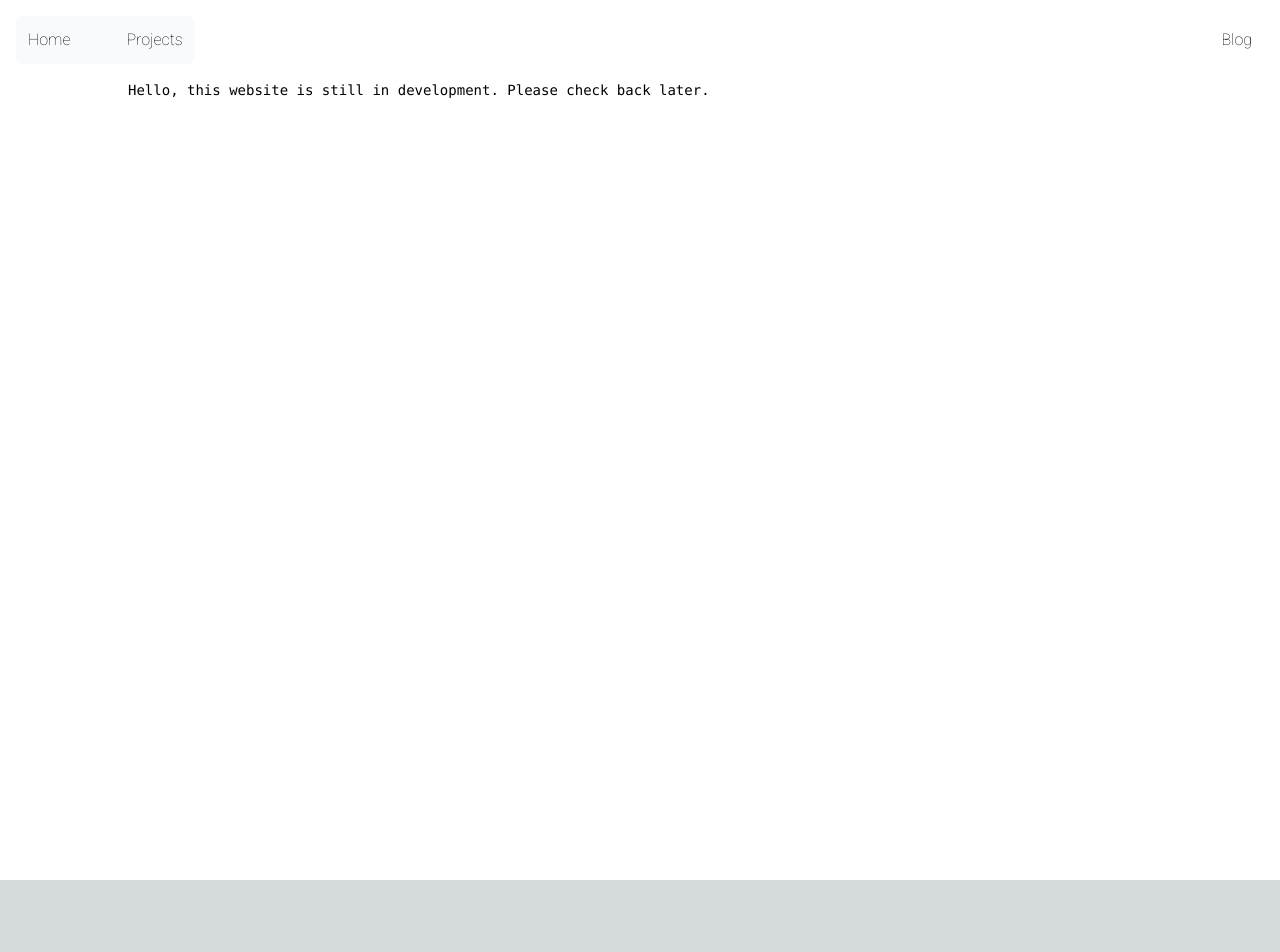
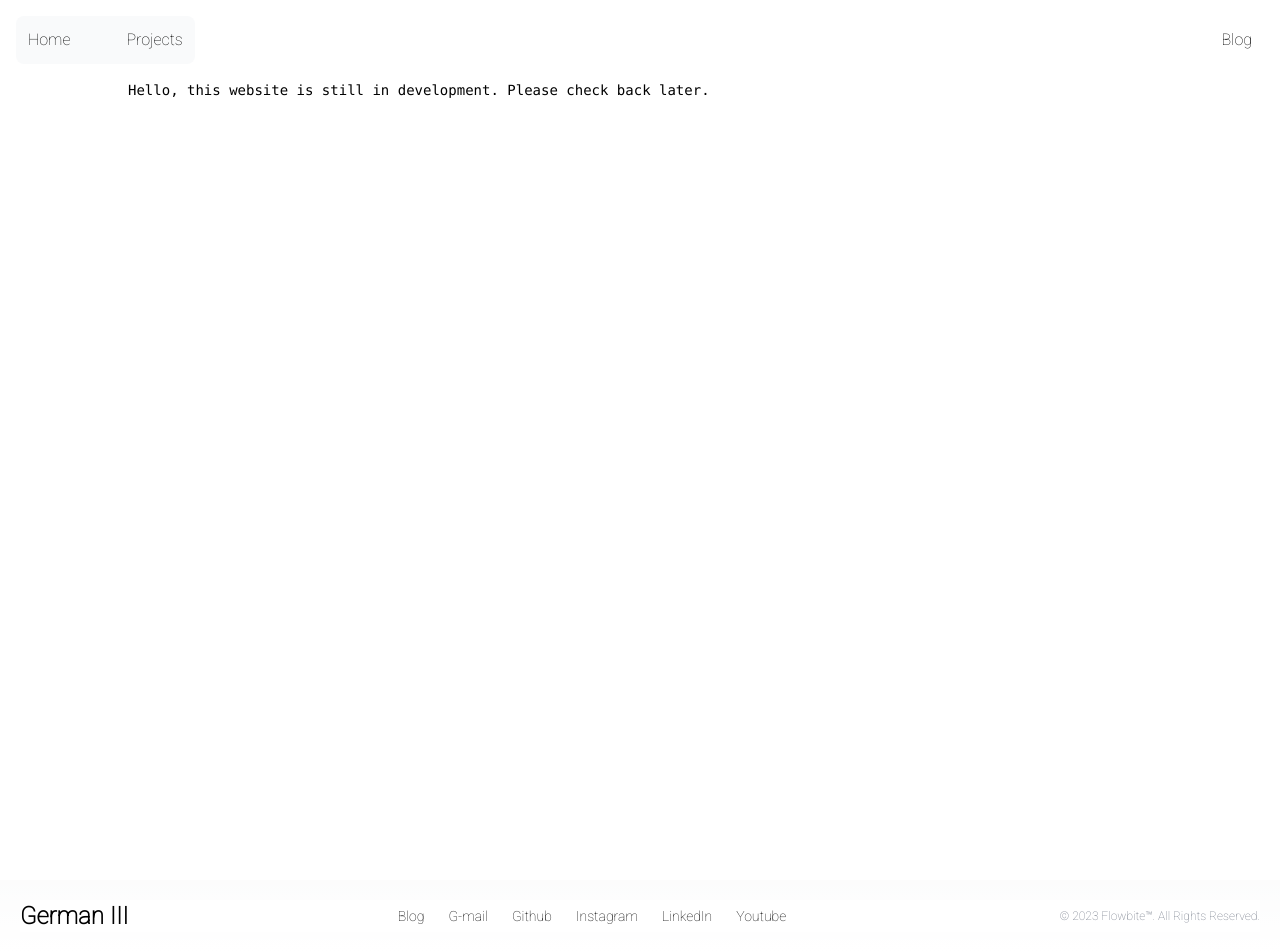
Before and after one commit to germaniii-com/germaniii.com, a Next.js app in the folder root/: page / in a window 1280 px wide. Before the commit the page ends 880 px from the top, so only its background shows below. Built offline with nearby package versions, Linux system fonts and the light colour scheme.

Commit message:
Create initial Footer structure

```diff
--- /dev/null
+++ b/root/app/_components/Footer/index.tsx
@@ -0,0 +1,67 @@
+import Link from "next/link";
+
+const Footer = () => {
+  return (
+    <footer className="bg-white dark:bg-black m-5">
+      <div className="w-full max-w-screen-xl mx-auto">
+        <div className="sm:flex sm:items-center sm:justify-between">
+          <Link href="/home" className="flex items-center mb-3 sm:mb-0">
+            {/* <img
+              src="https://flowbite.com/docs/images/logo.svg"
+              className="h-8 mr-3"
+              alt="Flowbite Logo"
+            /> */}
+            <span className="self-center text-2xl font-bold whitespace-nowrap dark:text-white">
+              German III
+            </span>
+          </Link>
+          <ul
+            className="flex flex-wrap items-center mb-6 \
+                        text-sm font-medium text-black sm:mb-0 dark:text-white  \
+                        sm:ml-5"
+          >
+            <li>
+              <a href="#" className="mr-4 md:mr-6 ">
+                Blog
+              </a>
+            </li>
+            <li>
+              <a href="#" className="mr-4 md:mr-6">
+                G-mail
+              </a>
+            </li>
+            <li>
+              <a href="#" className="mr-4 md:mr-6 ">
+                Github
+              </a>
+            </li>
+            <li>
+              <a href="#" className="mr-4 md:mr-6 ">
+                Instagram
+              </a>
+            </li>
+            <li>
+              <a href="#" className="mr-4 md:mr-6 ">
+                LinkedIn
+              </a>
+            </li>
+            <li>
+              <a href="#" className="mr-4 md:mr-6 ">
+                Youtube
+              </a>
+            </li>
+          </ul>
+          <span className="block text-xs text-gray-500 text-baseline dark:text-gray-400">
+            © 2023{" "}
+            <a href="https://flowbite.com/" className="hover:underline">
+              Flowbite™
+            </a>
+            . All Rights Reserved.
+          </span>
+        </div>
+      </div>
+    </footer>
+  );
+};
+
+export default Footer;
--- a/root/app/layout.tsx
+++ b/root/app/layout.tsx
@@ -2,6 +2,7 @@ import "./globals.css";
 import type { Metadata } from "next";
 import { Roboto } from "next/font/google";
 import NavigationBar from "./_components/NavigationBar";
+import Footer from "./_components/Footer";
 
 const roboto = Roboto({
   subsets: ["cyrillic"],
@@ -26,6 +27,7 @@ export default function RootLayout({
       <body className={roboto.className}>
         <NavigationBar />
         {children}
+        <Footer />
       </body>
     </html>
   );
```
